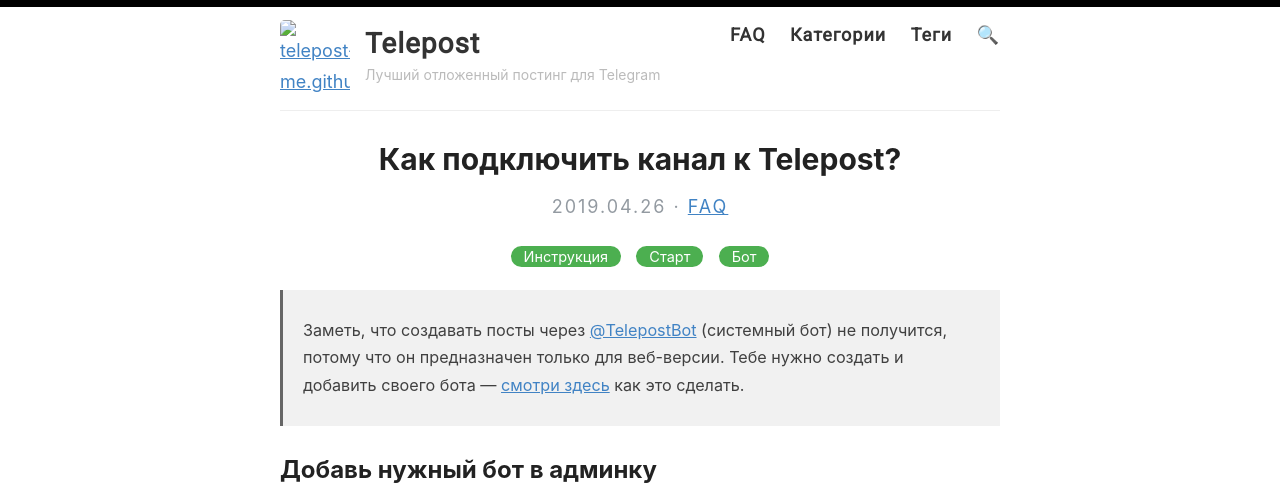
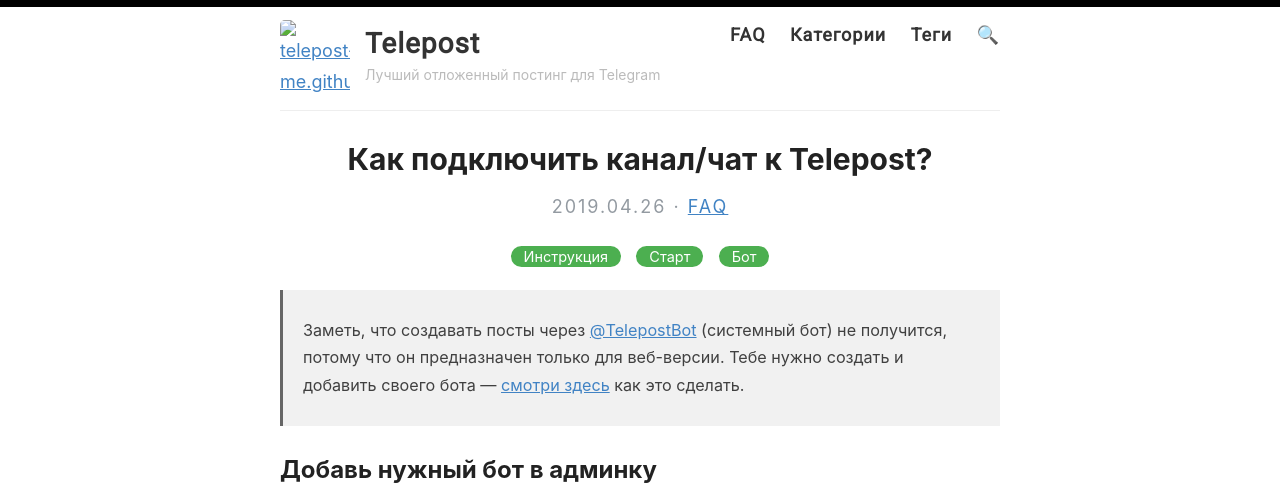
Before and after one commit to Telepost-me/telepost-me.github.io, a Jekyll site: the page built from _posts/2019-04-26-add-channel-in-telepostbot.md, in a window 1280 px wide and 1400 px high, cut to the strip 0-486 px from the top of the window. Built offline with Jekyll 4.4.1, drawn with Linux system fonts in a browser that asks for light colours; some of the changed text lies outside the part shown.

```diff
--- a/_posts/2019-04-26-add-channel-in-telepostbot.md
+++ b/_posts/2019-04-26-add-channel-in-telepostbot.md
@@ -1,7 +1,7 @@
 ---
 layout: post
-title: "Как подключить канал к Telepost?"
-excerpt: "Добавь нужный бот в админку → Подключи канал в Телепост → Активируй бота"
+title: "Как подключить канал/чат к Telepost?"
+excerpt: "Добавь нужный бот в админку → Подключи канал/чат в Телепост → Активируй бота"
 tags: [Инструкция, Старт, Бот]
 category: FAQ
 source:
@@ -15,7 +15,9 @@ source:
 Нажми на название канала, зайди в "Управление каналом", кликай на "Администраторы" и добавляй здесь своего персонального бота в админку:
 ![image](https://user-images.githubusercontent.com/24430718/106523003-91be5d00-64f1-11eb-8191-660547d33a9c.png)
 
-## Подключи канал в Телепост
+Для подключения чата (группы) — действия аналогичные.
+
+## Подключи канал/чат в Телепост
 
 Если у тебя публичный канал, перешли боту любое сообщение из него. Для публичных каналов и групп также можно прислать боту юзернейм.
 
```
